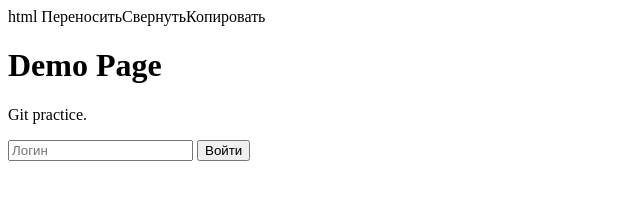
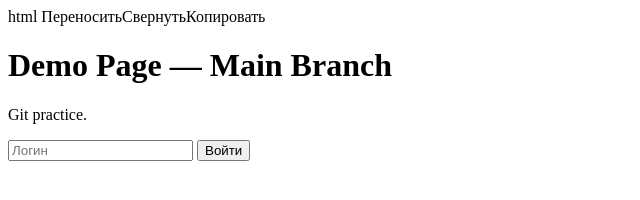
Before and after one commit to sofistomka-wq/project-demo, a plain HTML site: page src/index.html in a window 1280 px wide. Shown: the whole page, without its empty margins (0-640 px from the left). Drawn offline with Linux system fonts and the light colour scheme.

Commit message:
Обновить заголовок в main

```diff
--- a/src/index.html
+++ b/src/index.html
@@ -1,6 +1,6 @@
 html
 ПереноситьСвернутьКопировать
-<h1>Demo Page</h1>
+<h1>Demo Page — Main Branch</h1>
 <p>Git practice.</p>
 <form>
 <input type="text" placeholder="Логин">
```
